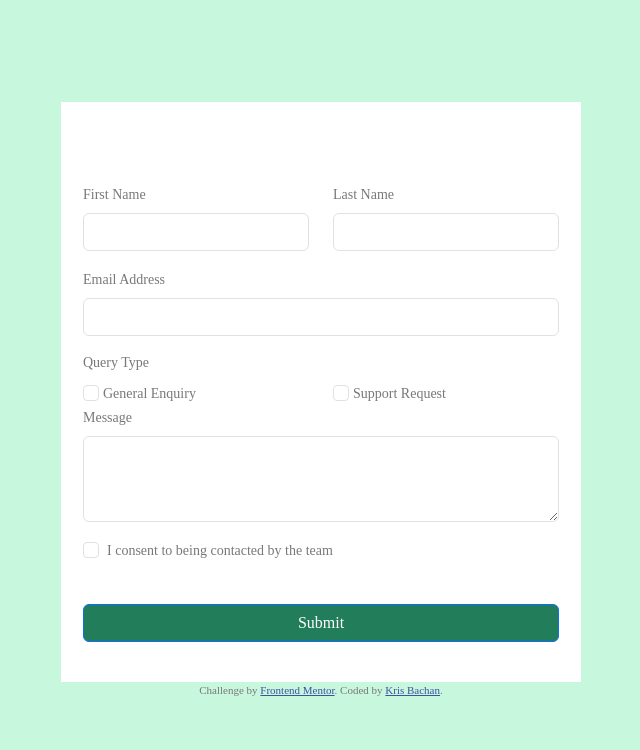
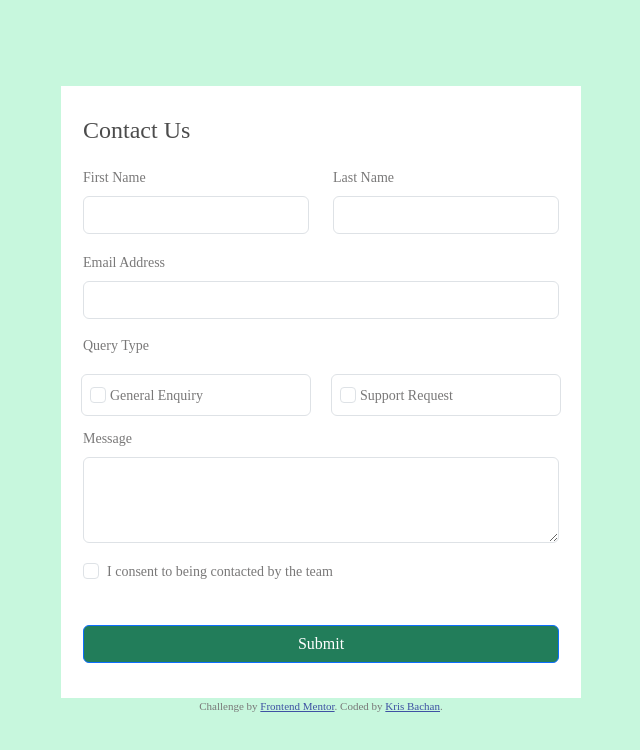
Before and after one commit to k2pbac/contact-form, a plain HTML site: page index.html in a window 1280 px wide. Shown: the whole page, without its empty margins (319-959 px from the left). Drawn offline with nearby package versions, Linux system fonts and the light colour scheme.

Commit message:
fix styles

```diff
--- a/assets/css/index.css
+++ b/assets/css/index.css
@@ -25,8 +25,7 @@ label {
 form {
   display: flex;
   flex-direction: column;
-  height: 580px;
-  padding-top: 80px;
+  height: 612px;
 }
 .attribution {
   font-size: 11px;
@@ -40,3 +39,17 @@ form {
   background: rgb(34 125 90) !important;
   margin-top: 40px;
 }
+
+.check-container {
+  border: var(--bs-border-width) solid var(--bs-border-color);
+  border-radius: var(--bs-border-radius);
+  padding: 8px;
+  margin: 10px;
+}
+
+h1 {
+  color: #000000b3;
+  font-size: 24px;
+  margin-bottom: 20px;
+  margin-top: 30px;
+}
--- a/index.html
+++ b/index.html
@@ -24,6 +24,7 @@
   <body>
     <div class="container">
       <form>
+        <h1>Contact Us</h1>
         <div class="mb-3">
           <div class="row">
             <div class="col">
@@ -52,7 +53,7 @@
         </div>
         <div class="row">
           <label for="checkbox" class="form-label">Query Type</label>
-          <div class="col">
+          <div class="col check-container">
             <input
               class="form-check-input checkbox"
               type="checkbox"
@@ -63,7 +64,7 @@
               General Enquiry
             </label>
           </div>
-          <div class="col">
+          <div class="col check-container">
             <input
               class="form-check-input checkbox"
               type="checkbox"
```
